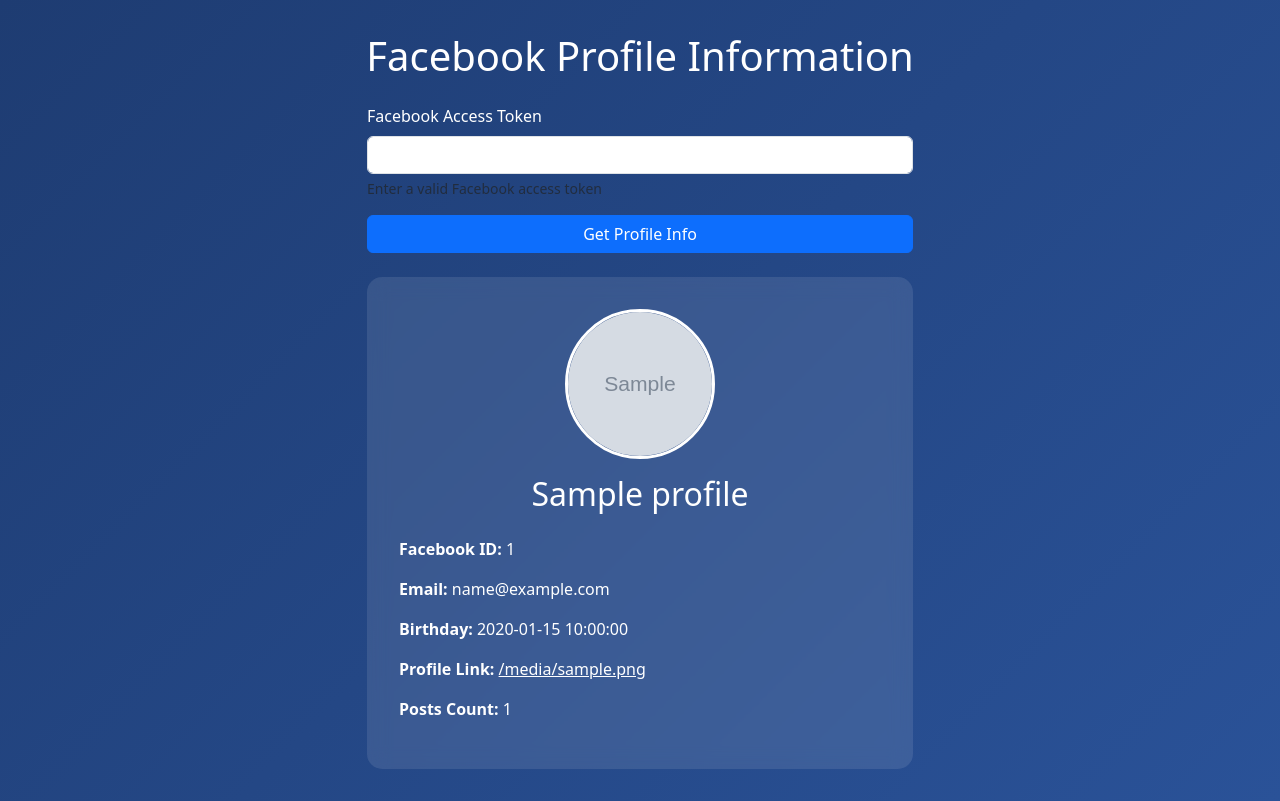
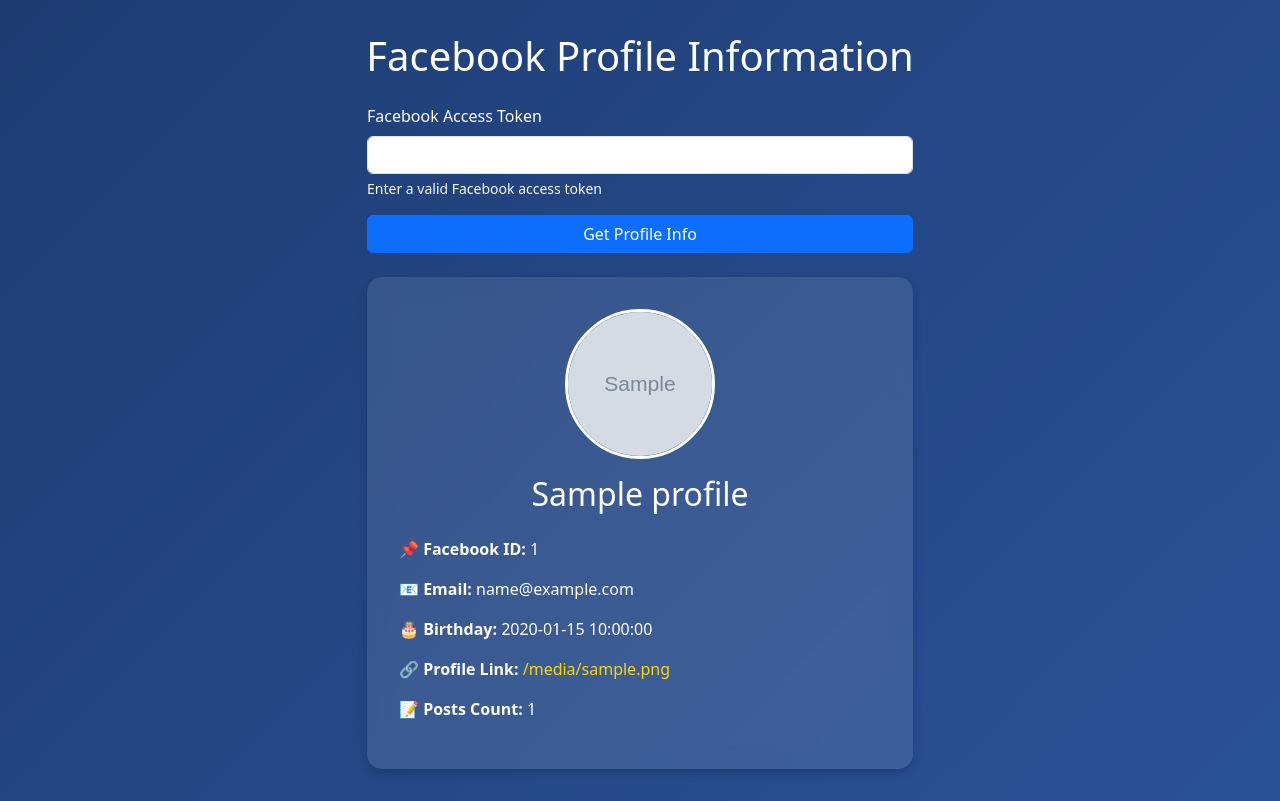
Before and after one commit to Tabbu-Arain/Facebook-Token-Checker, a Flask app: template templates/index.html in a window 1280 px wide. Run offline with Flask 3, Linux system fonts and the light colour scheme; the template is opened without the code that fills it: most values are stand-ins (such as "Sample title", 1, 10 or a date in 2020); grey boxes marked "Sample" are stand-in pictures.

Commit message:
index.html

```diff
--- a/templates/index.html
+++ b/templates/index.html
@@ -10,6 +10,9 @@
             background: linear-gradient(135deg, #1e3c72 0%, #2a5298 100%);
             color: white;
             min-height: 100vh;
+            display: flex;
+            justify-content: center;
+            align-items: center;
             padding: 2rem;
         }
         .profile-card {
@@ -18,6 +21,7 @@
             border-radius: 15px;
             padding: 2rem;
             margin-top: 2rem;
+            box-shadow: 0px 4px 10px rgba(0, 0, 0, 0.2);
         }
         .profile-picture {
             width: 150px;
@@ -25,6 +29,13 @@
             border-radius: 50%;
             object-fit: cover;
             border: 3px solid white;
+        }
+        a {
+            color: #FFD700;
+            text-decoration: none;
+        }
+        a:hover {
+            text-decoration: underline;
         }
     </style>
 </head>
@@ -34,47 +45,38 @@
 
         <div class="row justify-content-center">
             <div class="col-md-6">
+                <!-- Form for Access Token -->
                 <form method="POST">
                     <div class="mb-3">
                         <label for="access_token" class="form-label">Facebook Access Token</label>
                         <input type="text" class="form-control" id="access_token" name="access_token" required>
-                        <div class="form-text">Enter a valid Facebook access token</div>
+                        <div class="form-text text-light">Enter a valid Facebook access token</div>
                     </div>
                     <button type="submit" class="btn btn-primary w-100">Get Profile Info</button>
                 </form>
 
+                <!-- Display Error if exists -->
                 {% if error %}
-                    <div class="alert alert-danger mt-4">
-                        Error: {{ error }}
-                    </div>
+                <div class="alert alert-danger mt-4">
+                    ❌ Error: {{ error }}
+                </div>
                 {% endif %}
 
+                <!-- Profile Card -->
                 {% if profile %}
-                <div class="profile-card mt-4">
-                    <div class="text-center">
-                        <img src="{{ profile.picture }}" alt="Profile Picture" class="profile-picture mb-3">
-                        <h2>{{ profile.name }}</h2>
-                    </div>
+                <div class="profile-card mt-4 text-center">
+                    <img src="{{ profile.picture or 'https://via.placeholder.com/150' }}"
+                         alt="Profile Picture" class="profile-picture mb-3">
+                    <h2>{{ profile.name }}</h2>
 
-                    <div class="mt-4">
-                        <div class="mb-3">
-                            <strong>Facebook ID:</strong> {{ profile.id }}
-                        </div>
-                        <div class="mb-3">
-                            <strong>Email:</strong> {{ profile.email or 'Not available' }}
-                        </div>
-                        <div class="mb-3">
-                            <strong>Birthday:</strong> {{ profile.birthday or 'Not available' }}
-                        </div>
-                        <div class="mb-3">
-                            <strong>Profile Link:</strong>
-                            <a href="{{ profile.profile_link }}" target="_blank" class="text-white">
-                                {{ profile.profile_link }}
-                            </a>
-                        </div>
-                        <div class="mb-3">
-                            <strong>Posts Count:</strong> {{ profile.posts_count }}
-                        </div>
+                    <div class="mt-4 text-start">
+                        <p><strong>📌 Facebook ID:</strong> {{ profile.id }}</p>
+                        <p><strong>📧 Email:</strong> {{ profile.email or 'Not available' }}</p>
+                        <p><strong>🎂 Birthday:</strong> {{ profile.birthday or 'Not available' }}</p>
+                        <p><strong>🔗 Profile Link:</strong>
+                            <a href="{{ profile.profile_link }}" target="_blank">{{ profile.profile_link }}</a>
+                        </p>
+                        <p><strong>📝 Posts Count:</strong> {{ profile.posts_count }}</p>
                     </div>
                 </div>
                 {% endif %}
```
